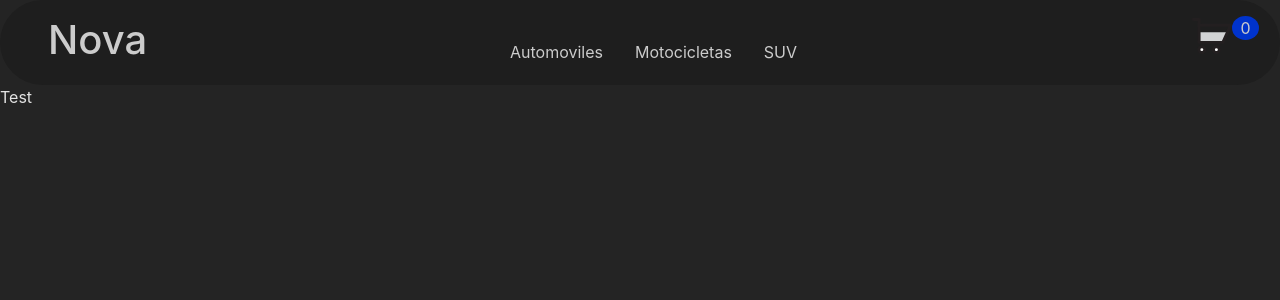
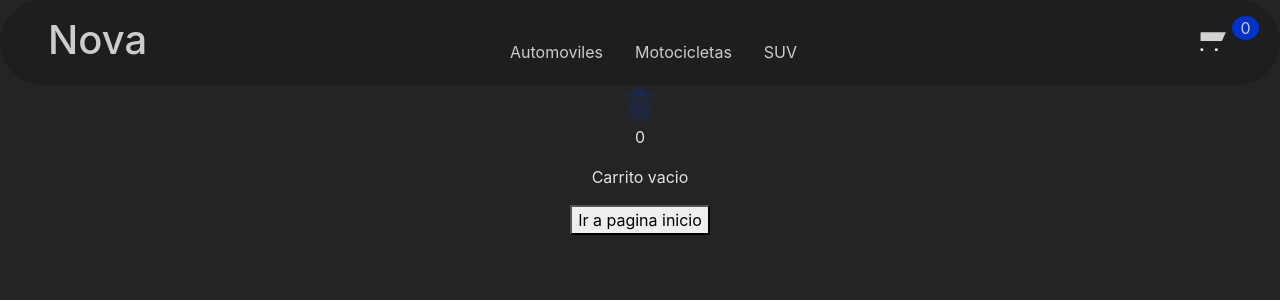
Before and after one commit to Eddye21/nova, a React (Vite) app: page /cart in a window 1280 px wide. Shown: the top 300 px of the page. Built offline with nearby package versions, Linux system fonts and the light colour scheme.

Commit message:
cart changes

```diff
--- a/src/components/Cart.jsx
+++ b/src/components/Cart.jsx
@@ -1,8 +1,34 @@
+import { useCart } from "../context/cartContext"
+import { useNavigate } from "react-router-dom"
+import trashLogo from "../icono-basura.svg"
+import styles from "./cart.module.css"
+import Form from './Form'
 
 function Cart() {
+    const {cart, getTotal, clearCart} = useCart()
+
+    const navigate = useNavigate()
+    const haddleGoBack = ()  => navigate("/")
+    const haddleErase = () => clearCart()
+
     return (
         <>
-            <p> Test </p>
+            <div className={styles.container}>
+                <div>
+                    <img onClick={haddleErase} src={trashLogo} alt="Icono para eliminar todo del carrito" />
+                </div>
+                <div>
+                    {cart.map(prod =>
+                        <div key={prod.id}>
+                            <p className={styles.font}> {prod.title} x {prod.qty} </p>
+                        </div>)}
+                    <p> {getTotal()} </p>
+                </div>
+                {cart.length > 0 ? <Form cart={cart}/> : <p> Carrito vacio </p> }
+                <div>
+                    <button onClick={haddleGoBack}> Ir a pagina inicio </button>
+                </div>
+            </div>
         </>
     )
 }
--- a/src/components/Form.jsx
+++ b/src/components/Form.jsx
@@ -1,7 +1,37 @@
-export function Form() {
-    <form>
 
-    </form>
+import { addBuyer } from "../firebase/db"
+import { serverTimestamp } from "firebase/firestore"
+import { useContext } from "react"
+import { cartContext } from "../context/cartContext"
+
+export function Form(cart) {
+    const {getTotal} = useContext(cartContext)
+    const haddleSubmit = (e) => {
+        e.preventDefault()
+
+        const form = e.target
+        const [name, email, phone] = form
+
+        const order = {
+            buyer: {name: name.value, email: email.value, phone: phone.value},
+            Items: cart,
+            date: serverTimestamp(),
+            total: getTotal()
+        }
+        addBuyer(order)
+    }
+
+    return (
+        <form onSubmit={haddleSubmit}>
+            <h1> Formulario para completar su compra </h1>
+            <input type="text"   placeholder="Nombre" required/>
+            <input type="email"  placeholder="Email" required/>
+            <input type="text" placeholder="Numero telefonico" required />
+                <div>
+                    <button type="submit"> Finalizar compra </button>
+                </div>
+        </form>
+    )
 }
 
 export default Form
--- /dev/null
+++ b/src/components/cart.module.css
@@ -0,0 +1,10 @@
+.container{
+    display: flex;
+    flex-direction: column;
+    justify-content: center;
+    align-items: center;
+}
+
+.font{
+    font-size: 1.5rem;
+}
--- a/src/context/CartProvider.jsx
+++ b/src/context/CartProvider.jsx
@@ -13,8 +13,16 @@ function CartProvider ({children}) {
         return total
     }
 
+    const clearCart = () => setCart([])
+
+    const getTotal = () => {
+        const priceOnly = cart.map(item => item.price*item.qty)
+        const total = priceOnly.reduce((acc, current) => acc + current, 0)
+        return total
+    }
+
     return (
-        <cartContext.Provider value={{cart, addToCart, totalQty}}>
+        <cartContext.Provider value={{cart, addToCart, totalQty, getTotal, clearCart}}>
             {children}
         </cartContext.Provider>
     )
--- a/src/firebase/db.js
+++ b/src/firebase/db.js
@@ -1,4 +1,11 @@
-import { getFirestore, collection, getDocs, query,  where, getDoc, doc } from "firebase/firestore";
+import { getFirestore,
+    collection,
+    getDocs,
+    query,
+    where,
+    getDoc,
+    doc,
+    addDoc } from "firebase/firestore";
 import { app } from "./config";
 
 const db = getFirestore(app);
@@ -32,3 +39,12 @@ export const getItem = async (id) => {
     const docSnap = await getDoc(docRef)
     return docSnap.data()
 }
+
+export const addBuyer = async (order) => {
+    try {
+        const docRef = await addDoc(collection(db, "orders"), order)
+        console.log("Document written with ID: ", docRef.id);
+    } catch (e) {
+        console.error("Error adding document: ", e);
+    }
+}
```
Also changed, not shown: src/icono-basura.svg (added).
